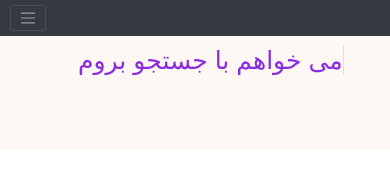
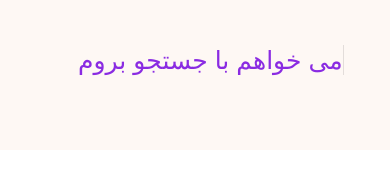
Before and after one commit to MartianouriH/sanaz.com, a plain HTML site: page index.html in a window 390 px wide. Shown: the top 193 px of the page. Drawn offline with nearby package versions, Linux system fonts and the light colour scheme.

Commit message:
Update index.html

```diff
--- a/index.html
+++ b/index.html
@@ -47,21 +47,7 @@
 
     <div class="menu">
 
-      <nav class="navbar navbar-expand-lg navbar-dark bg-dark">
-        <button
-          class="navbar-toggler"
-          type="button"
-          data-toggle="collapse"
-          data-target="#navbar"
-        >
-          <span class="navbar-toggler-icon"></span>
-        </button>
-        <div class="collapse navbar-collapse" id="navbar">
-          <div class="navbar-nav">
-            <a href="">صفحه ی قبلی </a>
-          </div>
-        </div>
-      </nav>
+
 
     <div class="phone-number2"><a href="inde.html"> می خواهم با جستجو بروم</a></div>
 
```
